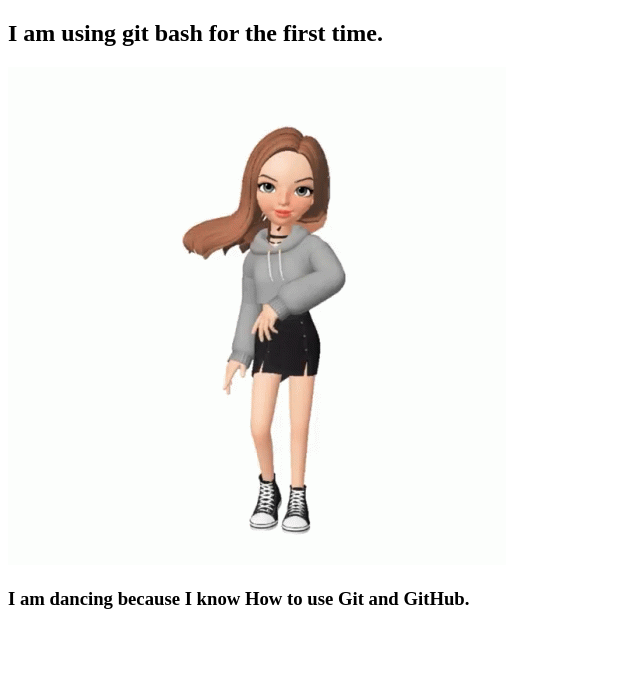
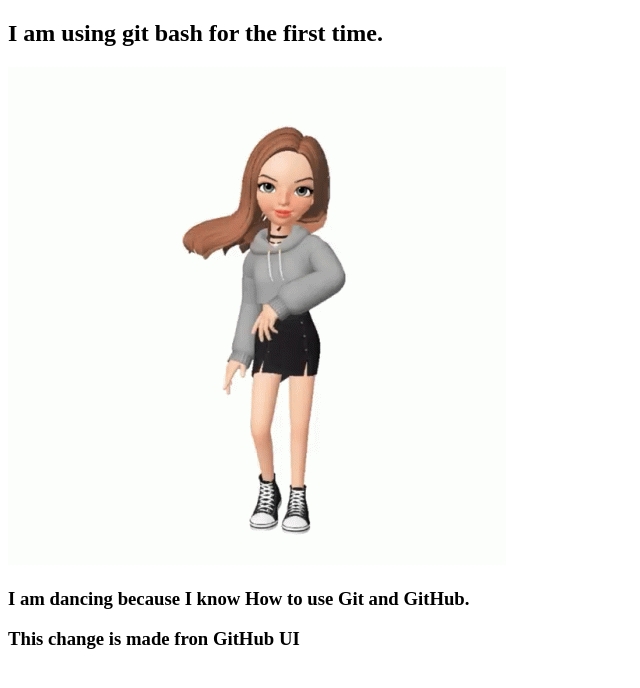
Before and after one commit to supriyashelke25/git-bash, a plain HTML site: page index.html in a window 1280 px wide. Shown: the whole page, without its empty margins (0-640 px from the left). Drawn offline with Linux system fonts and the light colour scheme.

Commit message:
updated index.html from GitHub UI

```diff
--- a/index.html
+++ b/index.html
@@ -9,5 +9,7 @@
     <img src="./dance.gif"/>
 
     <h3>I am dancing because I know How to use Git and GitHub.</h3>
+
+    <h3>This change is made fron GitHub UI</h3>
 </body>
 </html>
```
